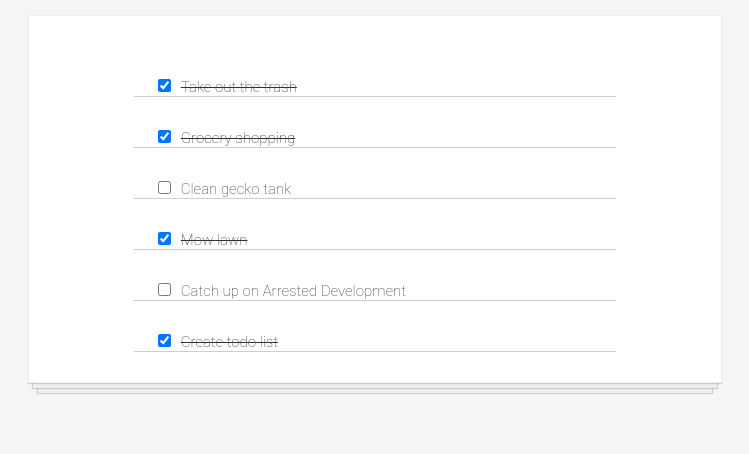
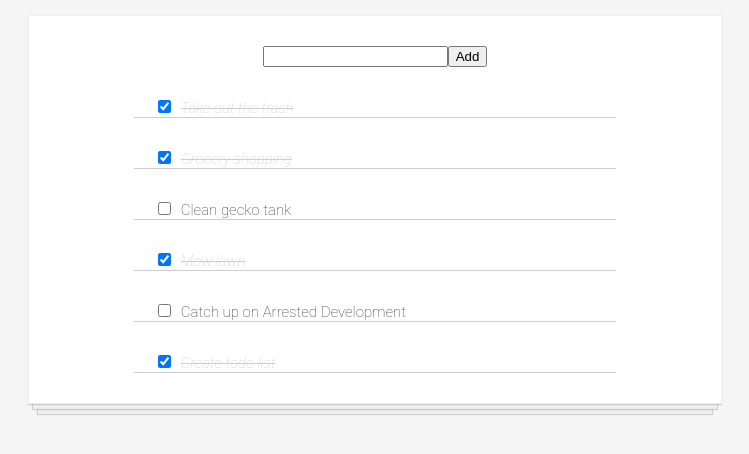
Before and after one commit to Kuzevych/todo_React, a React (Create React App) app: page / in a window 1280 px wide. Shown: the top 454 px of the page, without its empty margins (265-1014 px from the left). Built offline with nearby package versions, Linux system fonts and the light colour scheme; the HTML template or start-up script is replaced by a standard one.

Commit message:
lesson 22 - done.

```diff
--- a/src/App.js
+++ b/src/App.js
@@ -1,6 +1,7 @@
 import React, {Component} from 'react';
 import TodoItem from './components/TodoItem';
 import todosData from "./todosData";
+import Form from './components/Form';
 
 
 class App extends Component {
@@ -35,6 +36,7 @@ class App extends Component {
             />);
         return (
                 <div className='todo-list'>
+                    <Form />
                     {todoItems}
                 </div>
             );
--- /dev/null
+++ b/src/components/Form.js
@@ -0,0 +1,23 @@
+
+import React, {Component} from 'react';
+
+class Form extends Component {
+    handleChange = (event)=>{
+        console.log(event.target.value);
+    }
+    stopDefAction = (evt) =>{
+        evt.preventDefault();
+    }
+    render() {
+        return (
+            <div>
+                <form>
+                    <input type='text' onChange={this.handleChange}/>
+                    <button onClick={this.stopDefAction}>Add</button>
+                </form>
+            </div>
+        );
+    }
+}
+
+export default Form;
--- a/src/components/TodoItem.js
+++ b/src/components/TodoItem.js
@@ -1,11 +1,10 @@
 import React from 'react';
 
 const TodoItem =(props) => {
-    let textDecorator;
-    if (props.item.completed){
-        textDecorator='line-through'
-    } else {
-        textDecorator='none'
+    const completedStyle = {
+        fontStyle: "italic",
+        color: "#cdcdcd",
+        textDecoration: "line-through"
     }
     return (
         <div className='todo-item'>
@@ -13,7 +12,7 @@ const TodoItem =(props) => {
                 <input onChange={()=>props.changeStatus(props.item.id)}
                        type='checkbox'
                        checked={props.item.completed}/>
-                <span style={{textDecoration:textDecorator}}>{props.item.text}</span>
+                <span style={props.item.completed? completedStyle: null}>{props.item.text}</span>
             </label>
         </div>
     )
```
